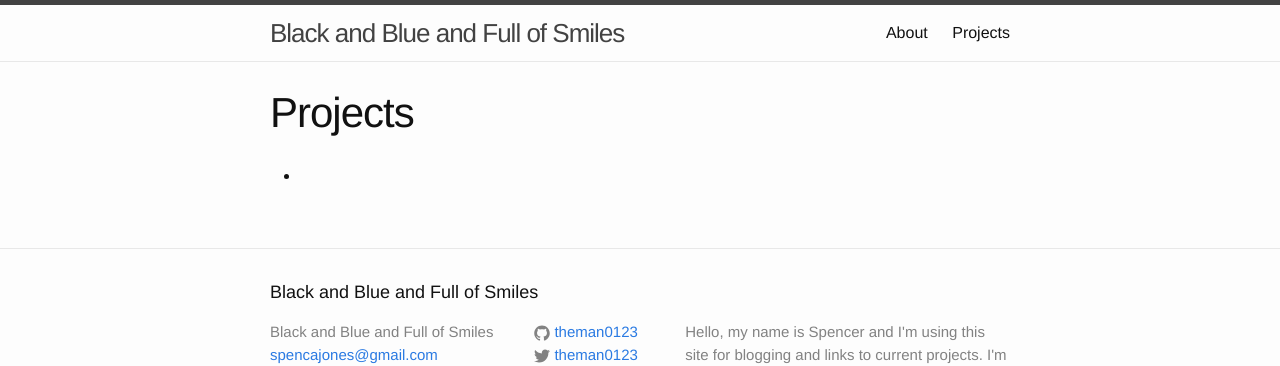
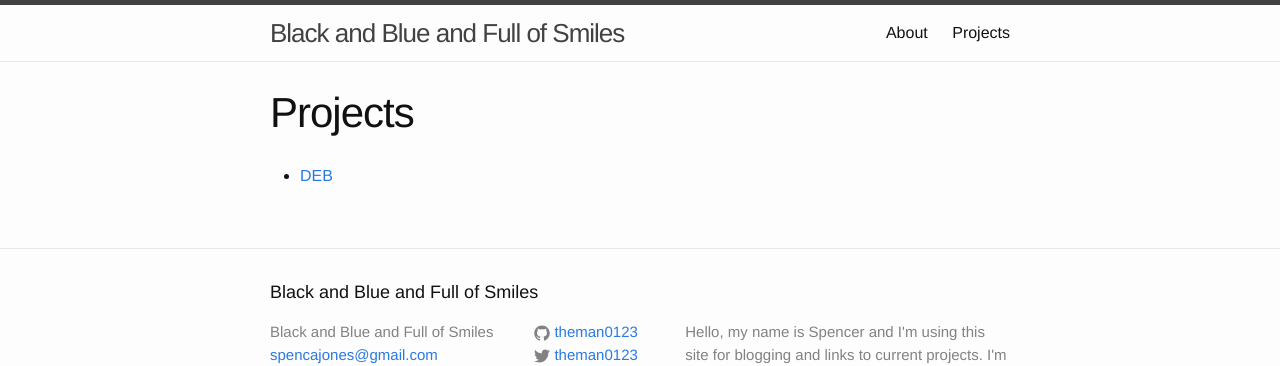
Before and after one commit to theman0123/theman0123.github.io, a Jekyll site: the page built from projects.md, in a window 1280 px wide. Shown: the top 366 px of the page. Built offline with Jekyll 4.4.1, drawn with Linux system fonts in a browser that asks for light colours.

Commit message:
Update projects.md

```diff
--- a/projects.md
+++ b/projects.md
@@ -4,5 +4,5 @@ title: Projects
 permalink: /projects/
 ---
 <ul>
-  <li><a href="blackandbluewater.com/deb">{{ DEB }}</a></li>
+  <li><a href="blackandbluewater.com/deb">DEB</a></li>
 </ul>
```
